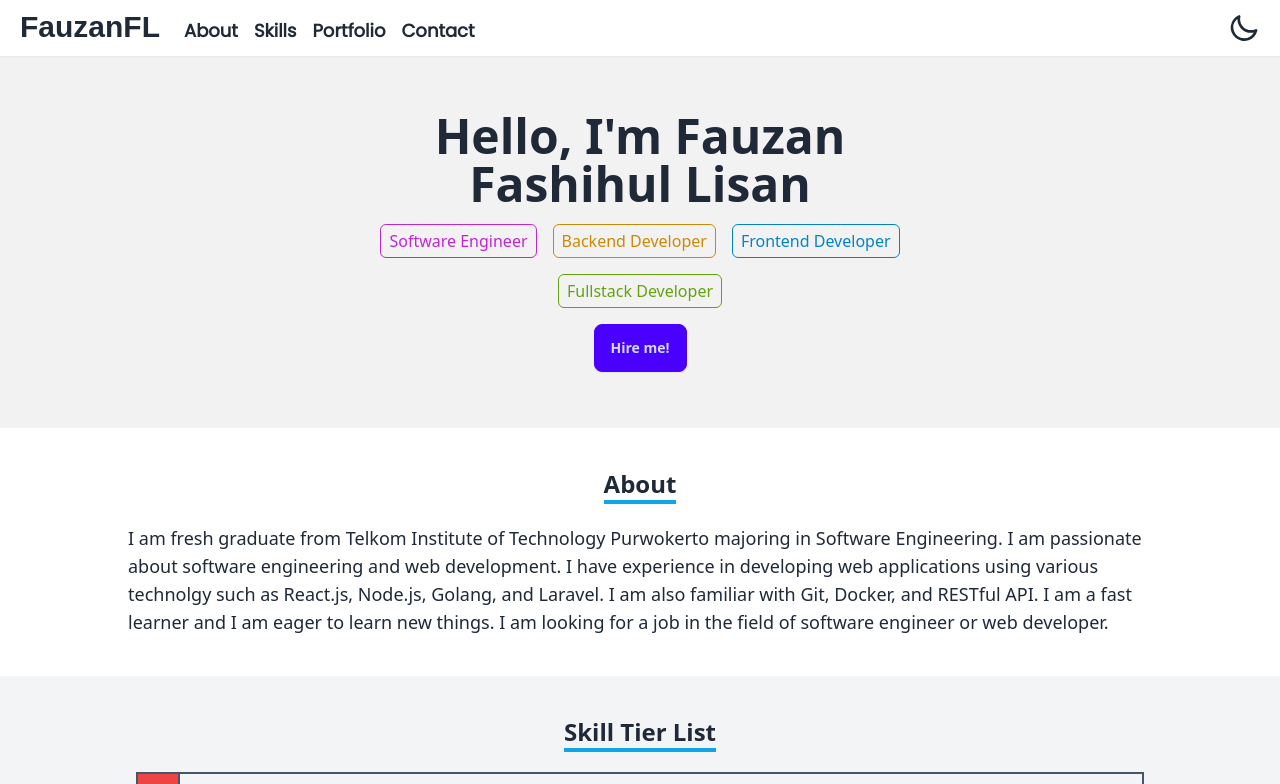
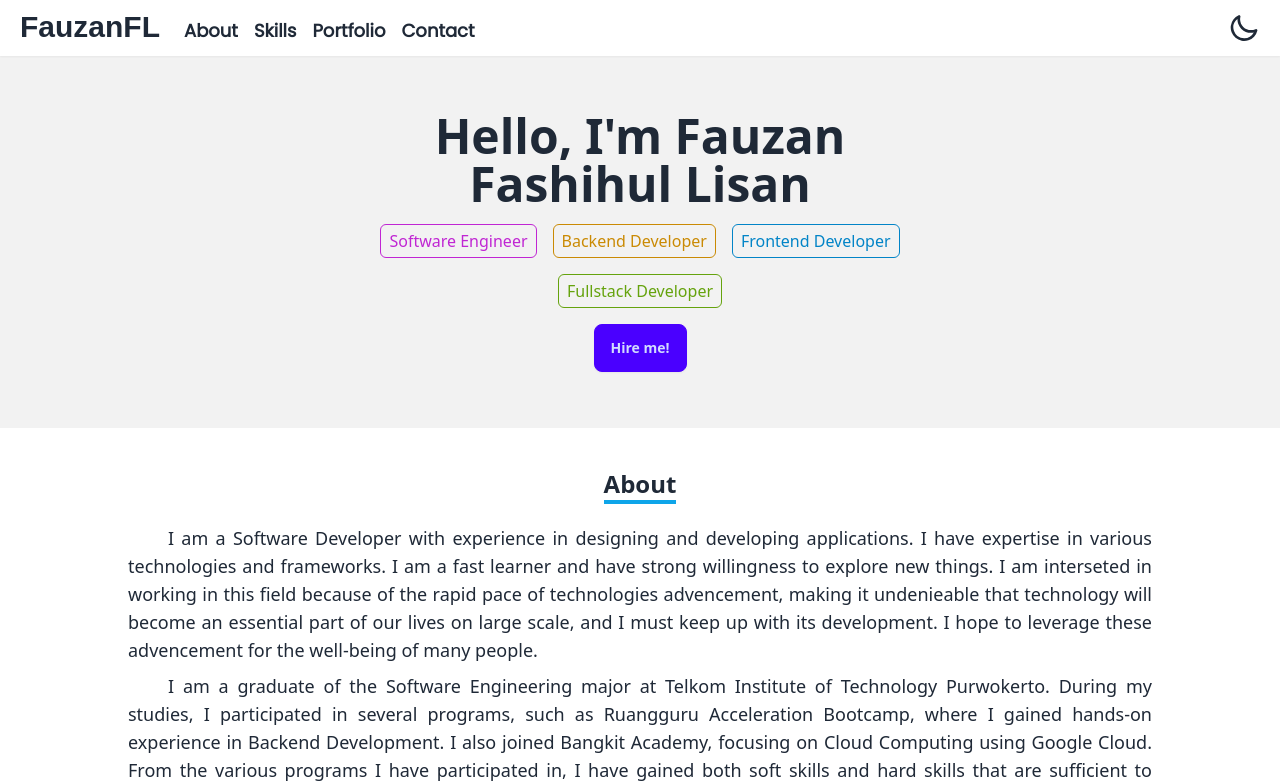
Before and after one commit to FauzanFL/web-portfolio, a React (Vite) app: page / in a window 1280 px wide. Shown: the top 784 px of the page. Built offline with nearby package versions, Linux system fonts and the light colour scheme; a web font is replaced by a local one.

Commit message:
update about

```diff
--- a/src/components/About.jsx
+++ b/src/components/About.jsx
@@ -1,5 +1,7 @@
 /* eslint-disable react/prop-types */
+import paragraphs from "../data/about.json"
 const About = ({ theme }) => {
+
   return (
     <section id="about">
       <div className="flex justify-center items-center p-10">
@@ -13,9 +15,15 @@ const About = ({ theme }) => {
               About
             </span>
           </h2>
-          <p className="text-lg">
-            {`I am fresh graduate from Telkom Institute of Technology Purwokerto majoring in Software Engineering. I am passionate about software engineering and web development. I have experience in developing web applications using various technolgy such as React.js, Node.js, Golang, and Laravel. I am also familiar with Git, Docker, and RESTful API. I am a fast learner and I am eager to learn new things. I am looking for a job in the field of software engineer or web developer.`}
-          </p>
+          {
+            paragraphs.map((p) => {
+              return (
+                <p key={p.paragraph} className="indent-10 my-2 text-lg text-justify">
+                  {p.content}
+                </p>
+              )
+            })
+          }
         </div>
       </div>
     </section>
--- /dev/null
+++ b/src/data/about.json
@@ -0,0 +1,10 @@
+[
+    {
+        "paragraph": 1,
+        "content": "I am a Software Developer with experience in designing and developing applications. I have expertise in various technologies and frameworks. I am a fast learner and have strong willingness to explore new things. I am interseted in working in this field because of the rapid pace of technologies advencement, making it undenieable that technology will become an essential part of our lives on large scale, and I must keep up with its development. I hope to leverage these advencement for the well-being of many people."
+    },
+    {
+        "paragraph": 2,
+        "content": "I am a graduate of the Software Engineering major at Telkom Institute of Technology Purwokerto. During my studies, I participated in several programs, such as Ruangguru Acceleration Bootcamp, where I gained hands-on experience in Backend Development. I also joined Bangkit Academy, focusing on Cloud Computing using Google Cloud. From the various programs I have participated in, I have gained both soft skills and hard skills that are sufficient to support my career growth."
+    }
+]
```
